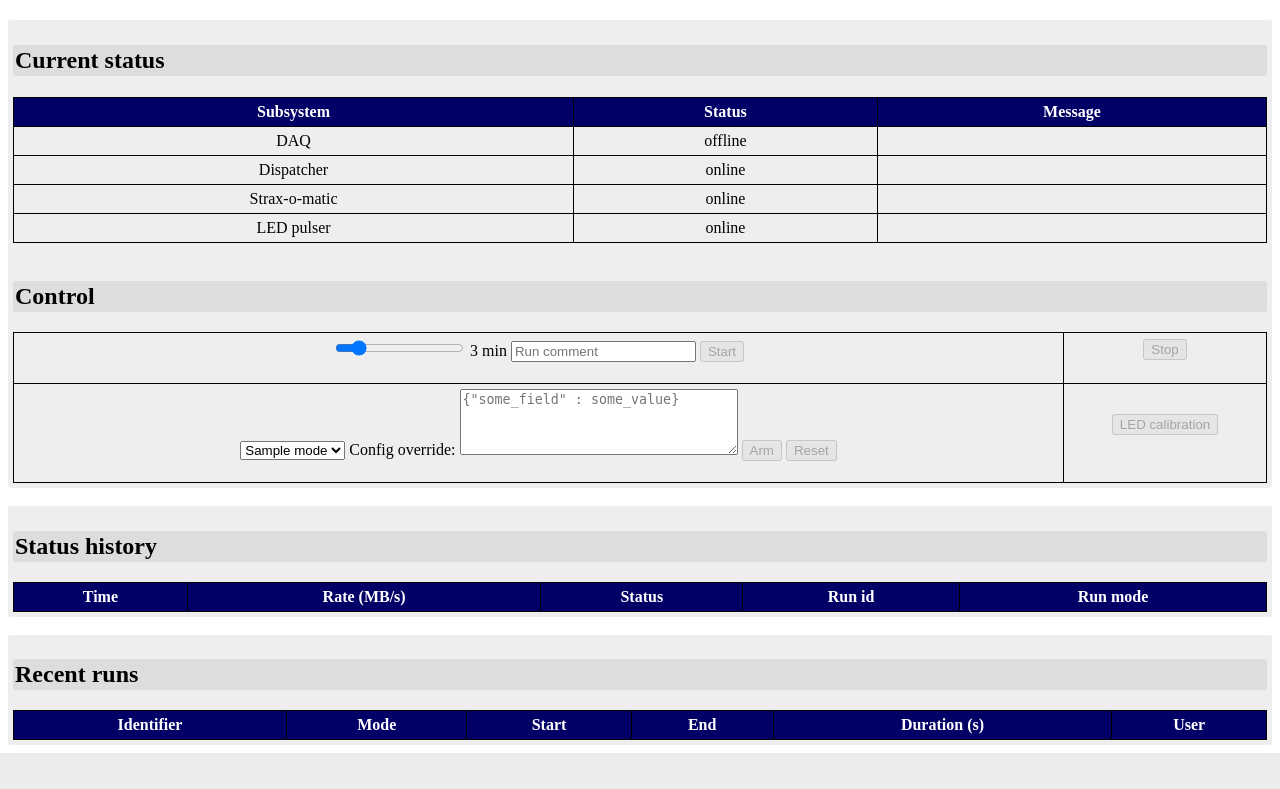
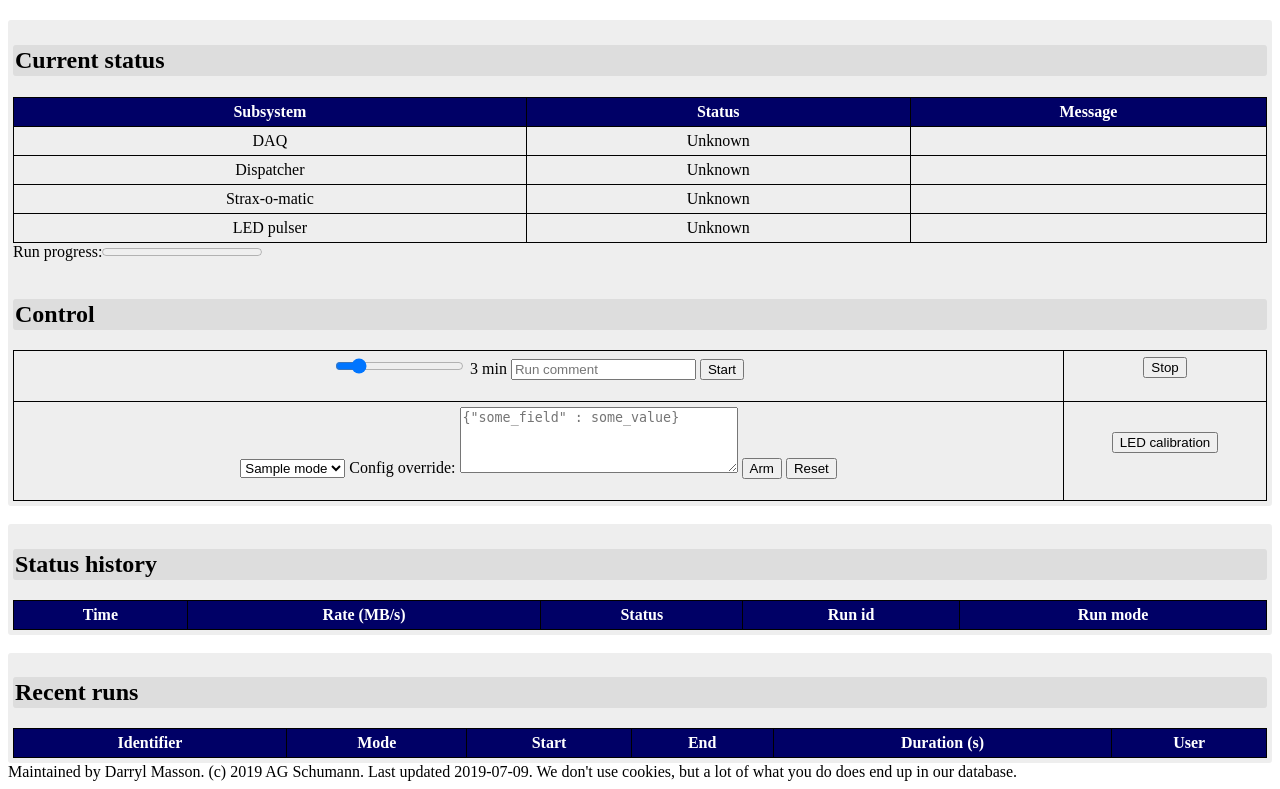
Before and after one commit to AG-Schumann/webmonitor, a Django app: template control/templates/control/main.html in a window 1280 px wide. Shown: the part 163-952 px from the top of the page. Before the commit the page ends 916 px from the top, so only its background shows below. Run offline with Django 3.2, Linux system fonts and the light colour scheme; the template is opened without the code that fills it: most values are stand-ins (such as "Sample title", 1, 10 or a date in 2020); a database or web service that is not in the repository returns one stand-in record (values such as "Sample title"); data that the repository does not hold is empty; parts of the project's set-up code (start-up, migrations or seed data) failed here and were passed over; some web fonts are replaced.

Commit message:
Run progress (#10)
* Work on run progress bar

* Progress bar should work

```diff
--- a/control/templates/control/base.html
+++ b/control/templates/control/base.html
@@ -29,6 +29,12 @@
         </section>
     </body>
 
+    <footer>
+        <div id="foot_div">
+        Maintained by Darryl Masson. (c) 2019 AG Schumann. Last updated 2019-07-09. We don't use cookies, but a lot of what you do does end up in our database.
+        </div>
+    </footer>
+
     {% block javascripts %}
     {% endblock %}
 
--- a/control/templates/control/main.html
+++ b/control/templates/control/main.html
@@ -38,6 +38,9 @@
                 </tr>
             </tbody>
         </table>
+        <div id="progress_bar_div">
+            Run progress:<progress value="0" max="100"></progress>
+        </div>
         <br>
         <h2 class="tabhead">Control</h2>
         <table class="tablediv">
--- a/control/views_get.py
+++ b/control/views_get.py
@@ -57,6 +57,12 @@
     status_doc = base.db['system_control'].find_one({'subsystem' : 'daqspatcher'})
     ret['spatchstatus'] = status_doc['status']
     ret['spatchmsg'] = status_doc['msg'] if status_doc['msg'] else ''
+    if ret['daqstatus'] == 'running':
+        run_duration = status_doc['duration']
+        run_start = base.db['runs'].find_one({},{'start' : 1}.sort([('_id', -1)])['start']
+        ret['runprogress'] = '%d' % ((datetime.datetime.utcnow()-run_start).total_seconds()/run_duration*100)
+    else:
+        ret['runprogress'] = '0'
 
     status_doc = base.db['system_control'].find_one({'subsystem' : 'straxinator'})
     ret['straxstatus'] = status_doc['status']
@@ -65,6 +71,10 @@
     status_doc = base.db['system_control'].find_one({'subsystem' : 'pulser'})
     ret['ledstatus'] = status_doc['status']
     #ret['ledmsg'] = status_doc['msg'] if status_doc['msg'] else ''
+
+    if ret['daqstatus'] == 'running':  # add progress bar
+        rundoc = ''
+        ret['runprogress'] = '%i'
     return JsonResponse(ret)
 
 def get_cfg_doc(request, name):
--- a/static/css/styles.css
+++ b/static/css/styles.css
@@ -262,6 +262,22 @@
     color: white;
 }
 
+.td_p {
+    background-image: linear-gradient(to right, rgba(0, 150, 0, 1) 0%, rgba(0, 175, 0, 1) 17%, rgba(0, 190, 0, 1) 33%, rgba(82, 210, 81, 1) 67%, rgba(131, 230, 131, 1) 83%, rgba(180, 211, 180, 1) 100%);
+    background-repeat: no-repeat;
+}
+
+#progress_bar_bkg {
+    width: 80%;
+    background-color: inherit;
+}
+
+#progress_bar_front {
+    width: 1%;
+    height: 30px;
+    background-color: green;
+}
+
 .navbar {
     overflow: hidden;
     background-color: #000000;
--- a/static/js/scripts_daq.js
+++ b/static/js/scripts_daq.js
@@ -23,9 +23,17 @@
         $("#armresetbtn").attr("disabled", buttons[2]);
         $("#ledbutton").attr("disabled", buttons[3]);
         for (var key in data) {
-            $("#" + key).html(data[key]);
+            if (key === 'runprogress') {
+                $("#" + key).val(data[key]);
+            } else {
+                $("#" + key).html(data[key]);
+            }
         }
     });
+}
+
+function UpdateProgressBar(fraction) {
+    var width = 1;
 }
 
 function UpdateStatusHistory(){
```
